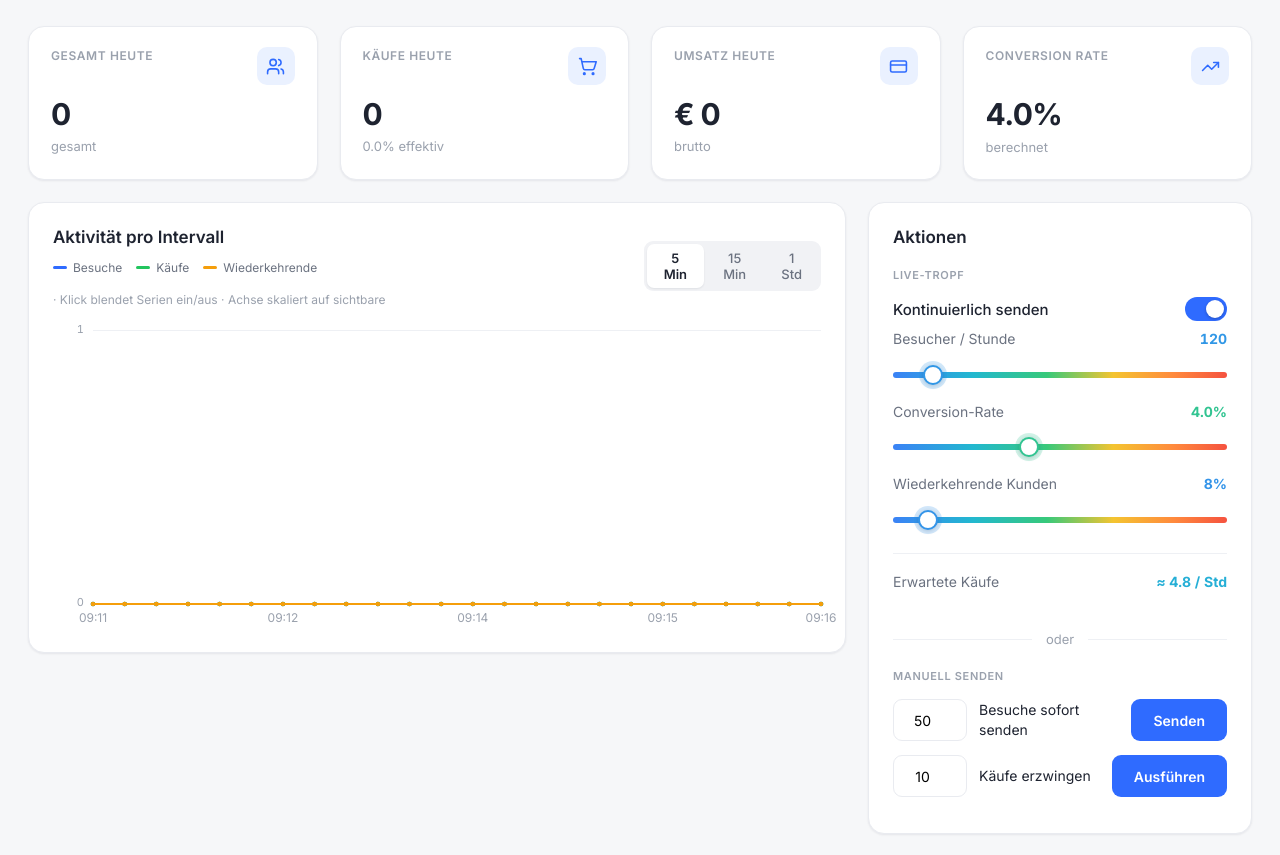
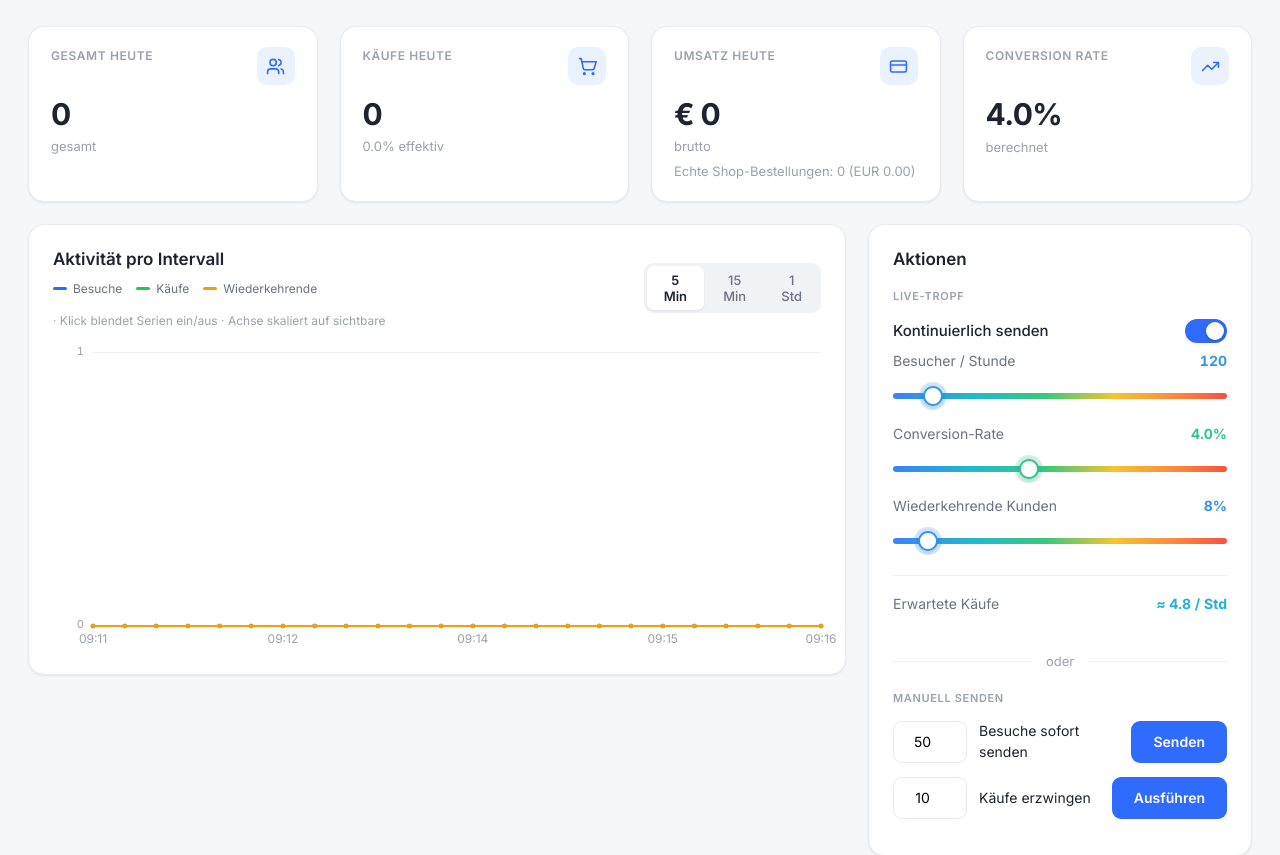
Before and after one commit to bbw-it/m392_matomo-woocommerce-trafficlab, a Flask app: page / in a window 1280 px wide. Shown: the part 70-925 px from the top of the page. Run offline with Flask 3, Linux system fonts and the light colour scheme.

Commit message:
fix(data): P1.4 Datenkonsistenz – Besuche bei Käufen, WC-Fehler sichtbar
generate_orders liefert visits mit (manuelle Käufe zählen als Besuch);
create_orders meldet WC-Fehler statt still count=0; STATE.wc trennt echte
Shop-Bestellungen von Matomo-Traffic, /api/status + UI zeigen es getrennt.

Co-Authored-By: Claude Opus 4.8 <noreply@anthropic.com>

```diff
--- a/traffic/app.py
+++ b/traffic/app.py
@@ -81,6 +81,8 @@ STATE = {
     "returning_rate": float(os.environ.get("TRAFFIC_RETURNING_RATE", "0.08")),
     "drip_per_hour": _initial_drip_per_hour(),
     "totals": {"visits": 0, "purchases": 0, "revenue": 0.0, "returning": 0},
+    # Echte WooCommerce-Bestellungen (getrennt von Matomo-Traffic-Zahlen oben).
+    "wc": {"orders": 0, "revenue": 0.0, "errors": 0},
     "last_log": [],
     # [{"t": epoch, "visits": kum, "purchases": kum, "returning": kum}] für das Aktivitäts-Chart
     "history": [],
@@ -131,6 +133,18 @@ def _accumulate(summary):
         t["returning"] += summary.get("returning", 0)
 
 
+def _book_wc(res):
+    """Echte Shop-Bestellungen verbuchen + WC-Fehler sichtbar machen."""
+    if res.get("error"):
+        with LOCK:
+            STATE["wc"]["errors"] += 1
+        _log(f"Shop-Bestellung fehlgeschlagen: {res['error']}")
+        return
+    with LOCK:
+        STATE["wc"]["orders"] += res.get("count", 0)
+        STATE["wc"]["revenue"] = round(STATE["wc"]["revenue"] + res.get("revenue", 0.0), 2)
+
+
 def _drip_worker():
     # Erst lostropfen, wenn Matomo erreichbar/installiert ist; sonst laufen die
     # ersten Besuche ins Leere, bevor matomo-init fertig ist.
@@ -149,6 +163,7 @@ def _drip_worker():
             if s.get("purchases"):
                 res = orders.create_orders(s["purchases"], days_back=0,
                                            returning_rate=STATE["returning_rate"] * 100)
+                _book_wc(res)
                 if res["count"]:
                     _accumulate({"returning": res.get("returning", 0)})
                     _log(f"{res['count']} Bestellung(en) im Shop angelegt (Live)")
@@ -193,6 +208,7 @@ def status():
             "drip_bounds": {"min": DRIP_MIN_PER_HOUR, "max": DRIP_MAX_PER_HOUR},
             "returning_rate": STATE["returning_rate"],
             "totals": STATE["totals"],
+            "wc": STATE["wc"],
             "log": STATE["last_log"],
             "history": STATE["history"],
             "seed": STATE["seed"],
@@ -262,9 +278,10 @@ def gen_orders():
     if err:
         return jsonify({"error": err}), 400
     s = generator.generate_orders(count)
-    _accumulate({"purchases": s["purchases"], "revenue": s["revenue"]})
+    _accumulate({"visits": s["visits"], "purchases": s["purchases"], "revenue": s["revenue"]})
     res = orders.create_orders(count, days_back=0,                  # echte WooCommerce-Bestellungen
                                returning_rate=STATE["returning_rate"] * 100)
+    _book_wc(res)
     _accumulate({"returning": res.get("returning", 0)})
     made = res["count"]
     extra = f" · {made} Shop-Bestellungen" if made else ""
--- a/traffic/generator.py
+++ b/traffic/generator.py
@@ -638,11 +638,16 @@ def generate_visits(count, conversion_rate=0.04, when=None):
 
 
 def generate_orders(count, when=None):
-    """Erzwingt `count` Käufe (jeweils mit vorausgehendem Besuch)."""
+    """Erzwingt `count` Käufe (jeweils mit vorausgehendem Besuch).
+
+    Jeder erzwungene Kauf hat einen Besuch – daher zählt `visits` mit, damit das
+    Dashboard manuelle Käufe korrekt als Besuche verbucht (Conversion bleibt stimmig).
+    """
     catalog = _load_catalog()
-    summary = {"purchases": 0, "revenue": 0.0}
+    summary = {"visits": 0, "purchases": 0, "revenue": 0.0}
     for _ in range(count):
         r = simulate_visit(catalog, when=when, force_purchase=True)
+        summary["visits"] += 1
         summary["purchases"] += 1
         summary["revenue"] = round(summary["revenue"] + r["revenue"], 2)
     return summary
--- a/traffic/templates/index.html
+++ b/traffic/templates/index.html
@@ -220,6 +220,8 @@
         <span class="kpi-ic"><svg viewBox="0 0 24 24" stroke-width="2" stroke-linecap="round" stroke-linejoin="round"><rect x="2" y="5" width="20" height="14" rx="2"/><path d="M2 10h20"/></svg></span></div>
       <div class="kpi-val" id="k-rev">€ 0</div>
       <div class="kpi-sub">brutto</div>
+      <!-- Echte WooCommerce-Bestellungen (getrennt vom Matomo-Traffic oben). -->
+      <div class="kpi-sub" id="wc-line">Echte Shop-Bestellungen: 0 (EUR 0.00)</div>
     </div>
     <div class="card kpi">
       <div class="kpi-top"><span class="kpi-lbl">Conversion Rate</span>
@@ -508,6 +510,12 @@ async function refresh(){
   const realCr = s.totals.visits ? (s.totals.purchases/s.totals.visits*100) : 0;
   $('#k-purch-sub').textContent = realCr.toFixed(1)+'% effektiv';
 
+  const wc = s.wc || {orders:0,revenue:0,errors:0};
+  const wcEl = document.getElementById('wc-line');
+  if(wcEl) wcEl.textContent =
+    `Echte Shop-Bestellungen: ${wc.orders} (EUR ${wc.revenue.toFixed(2)})`
+    + (wc.errors ? ` · ${wc.errors} Fehler` : '');
+
   syncSliders(); renderDerived();
 
   drawChart(s.history||[]); drawSpark(s.history||[]);
```
Also changed, not shown: traffic/orders.py (+4 -3 lines).
